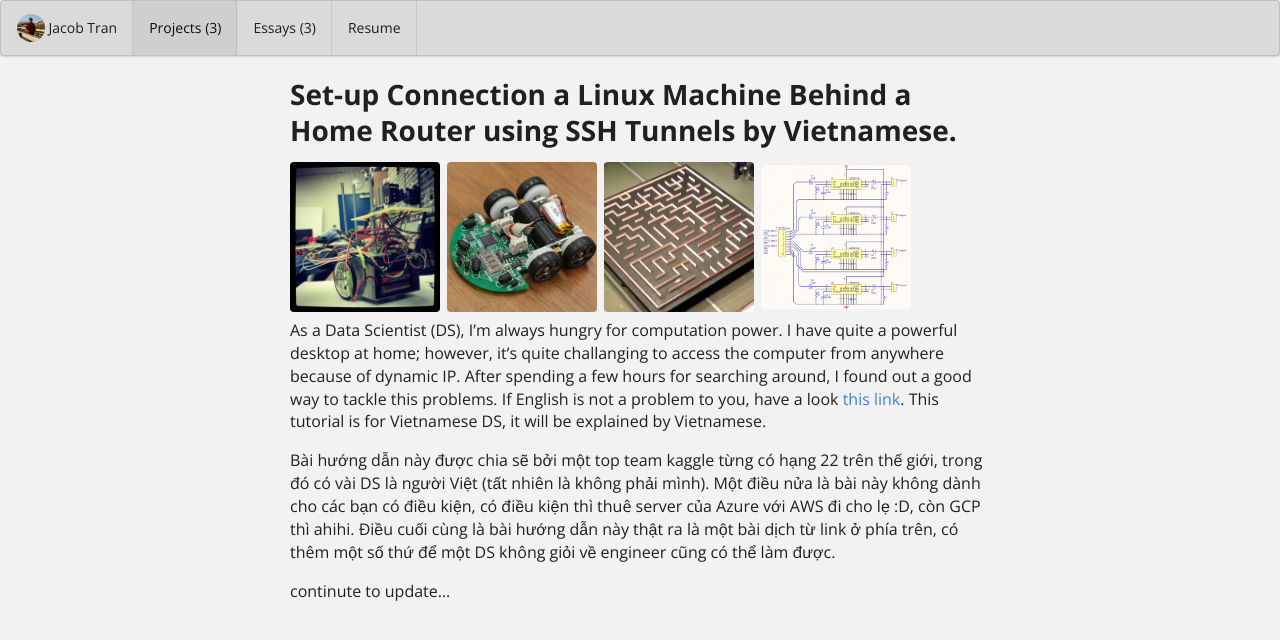
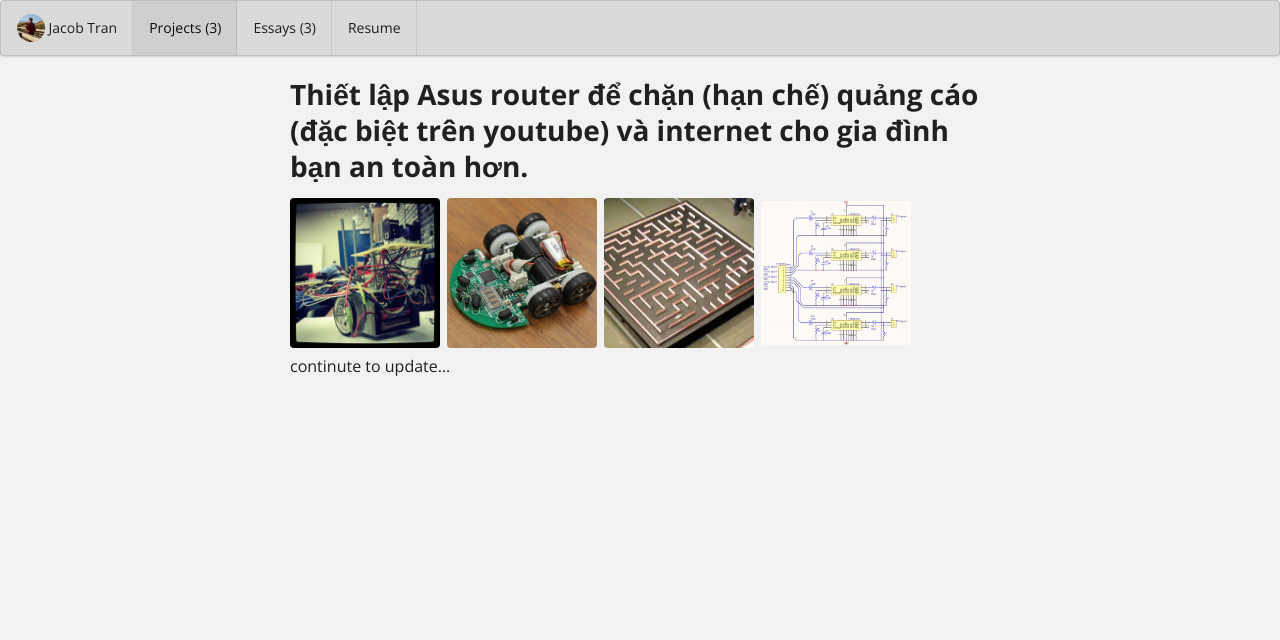
Before and after one commit to xlamb1412/xlamb1412.github.io, a Jekyll site: the page built from projects/project-1.md, in a window 1280 px wide. Shown: the top 640 px of the page. Built offline with Jekyll 4.4.1, drawn with Linux system fonts in a browser that asks for light colours.

Commit message:
initial new project

```diff
--- a/projects/project-1.md
+++ b/projects/project-1.md
@@ -2,15 +2,16 @@
 layout: project
 type: project
 image: images/micromouse.jpg
-title: Set-up Connection a Linux Machine Behind a Home Router using SSH Tunnels by Vietnamese.
+title: Thiết lập Asus router để chặn (hạn chế) quảng cáo (đặc biệt trên youtube) và internet cho gia đình bạn an toàn hơn.
 permalink: projects/ssh-tunnels-vietnamese
 # All dates must be YYYY-MM-DD format!
-date: 2020-04-20
+date: 2021-09-02
 labels:
   - Linux
   - Tunnels
   - SSH
-summary: How to Access a Linux Machine Behind a Home Router With SSH Tunnels
+  - Ad-Blocker
+summary: Cải thiện Firewall và cài đặt thêm Ad-Blocker trên Asus router, giúp cho internet nhà bạn an toàn và ít quảng cáo hơn.
 ---
 
 <div class="ui small rounded images">
@@ -20,8 +21,4 @@
   <img class="ui image" src="../images/micromouse-circuit.png">
 </div>
 
-As a Data Scientist (DS), I'm always hungry for computation power. I have quite a powerful desktop at home; however, it's quite challanging to access the computer from anywhere because of dynamic IP. After spending a few hours for searching around, I found out a good way to tackle this problems. If English is not a problem to you, have a look [this link](https://juliansimioni.com/blog/howto-access-a-linux-machine-behind-a-home-router-with-ssh-tunnels/). This tutorial is for Vietnamese DS, it will be explained by Vietnamese.
-
-Bài hướng dẫn này được chia sẽ bởi một top team kaggle từng có hạng 22 trên thế giới, trong đó có vài DS là người Việt (tất nhiên là không phải mình). Một điều nửa là bài này không dành cho các bạn có điều kiện, có điều kiện thì thuê server của Azure với AWS đi cho lẹ :D, còn GCP thì ahihi. Điều cuối cùng là bài hướng dẫn này thật ra là một bài dịch từ link ở phía trên, có thêm một số thứ để một DS không giỏi về engineer cũng có thể làm được.
-
 continute to update...
```
